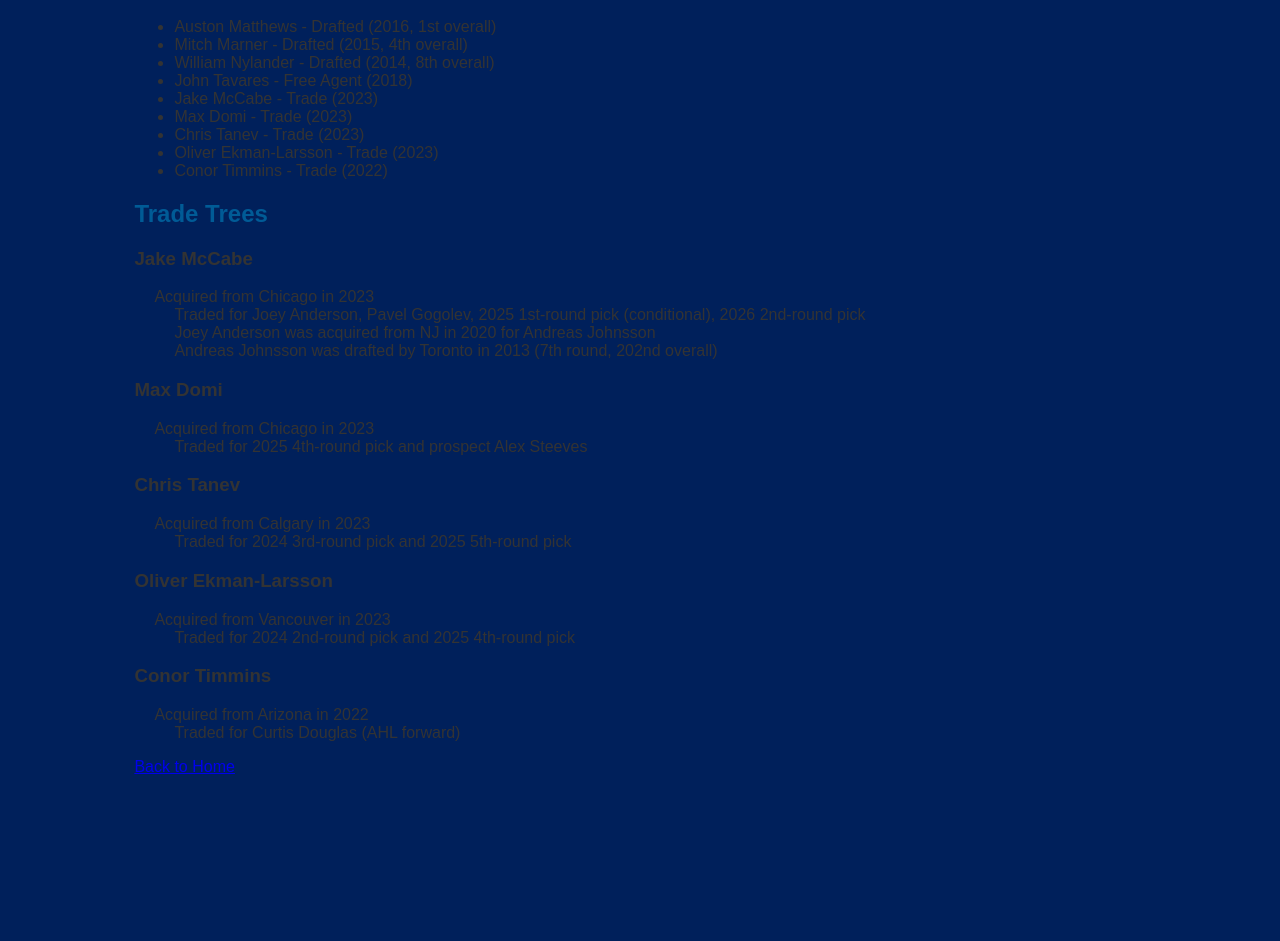
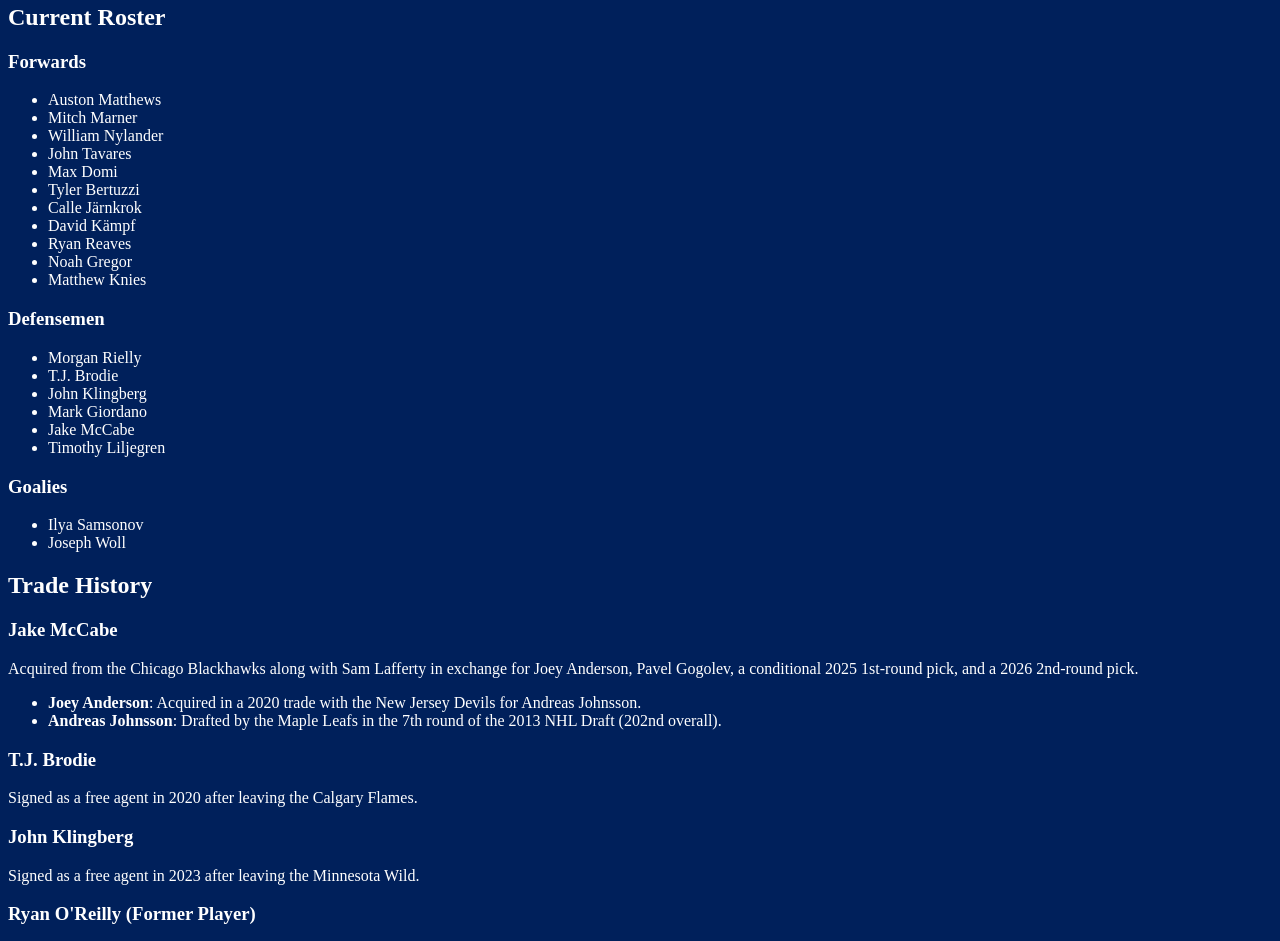
Before and after one commit to NHLTradeTree/NHLTrade-Tree, a plain HTML site: page leafs.html in a window 1280 px wide. Shown: the part 148-1089 px from the top of the page. Before the commit the page ends 940 px from the top, so only its background shows below. Drawn offline with Linux system fonts and the light colour scheme.

Commit message:
Update leafs.html

```diff
--- a/leafs.html
+++ b/leafs.html
@@ -4,100 +4,94 @@
     <meta charset="UTF-8">
     <meta name="viewport" content="width=device-width, initial-scale=1.0">
     <title>Toronto Maple Leafs</title>
-    <body style="background-color: #00205b;">
-    <link rel="stylesheet" href="css/styles.css"> <!-- Link to your CSS file if you have one -->
+    <link rel="stylesheet" href="styles.css"> <!-- Link to your CSS file -->
     <style>
         body {
-            font-family: Arial, sans-serif;
-            background-color: #000000;
-            color: #333;
+            background-color: #00205B; /* Leafs Blue */
+            color: white; /* Text color */
         }
-        h1, h2 {
-            color: #005b96;
+        header img {
+            width: 150px; /* Adjust the logo size */
         }
-        .container {
-            width: 80%;
-            margin: 0 auto;
-        }
-        .trade-tree ul {
-            list-style: none;
-            padding-left: 0;
-        }
-        .trade-tree li {
-            margin-left: 20px;
+        a {
+            color: white; /* Ensure link is visible on the blue background */
         }
     </style>
 </head>
 <body>
-    <div class="container">
+    <header>
         <h1>Toronto Maple Leafs Roster</h1>
-        <p>This page lists the current roster of the Toronto Maple Leafs and the trade trees that led to acquiring some players.</p>
+        <p><a href="index.html">Back to Home</a></p> <!-- Link back to the home page -->
+        <img src="images/logos/leafs-logo.jfif" alt="Toronto Maple Leafs Logo">
+    </header>
 
-        <h2>Roster</h2>
+    <section id="roster">
+        <h2>Current Roster</h2>
+        <h3>Forwards</h3>
         <ul>
-            <li>Auston Matthews - Drafted (2016, 1st overall)</li>
-            <li>Mitch Marner - Drafted (2015, 4th overall)</li>
-            <li>William Nylander - Drafted (2014, 8th overall)</li>
-            <li>John Tavares - Free Agent (2018)</li>
-            <li>Jake McCabe - Trade (2023)</li>
-            <li>Max Domi - Trade (2023)</li>
-            <li>Chris Tanev - Trade (2023)</li>
-            <li>Oliver Ekman-Larsson - Trade (2023)</li>
-            <li>Conor Timmins - Trade (2022)</li>
+            <li>Auston Matthews</li>
+            <li>Mitch Marner</li>
+            <li>William Nylander</li>
+            <li>John Tavares</li>
+            <li>Max Domi</li>
+            <li>Tyler Bertuzzi</li>
+            <li>Calle Järnkrok</li>
+            <li>David Kämpf</li>
+            <li>Ryan Reaves</li>
+            <li>Noah Gregor</li>
+            <li>Matthew Knies</li>
         </ul>
 
-        <h2>Trade Trees</h2>
-        <div class="trade-tree">
-            <h3>Jake McCabe</h3>
+        <h3>Defensemen</h3>
         <ul>
-                <li>Acquired from Chicago in 2023
-                    <ul>
-                        <li>Traded for Joey Anderson, Pavel Gogolev, 2025 1st-round pick (conditional), 2026 2nd-round pick</li>
-                        <li>Joey Anderson was acquired from NJ in 2020 for Andreas Johnsson</li>
-                        <li>Andreas Johnsson was drafted by Toronto in 2013 (7th round, 202nd overall)</li>
-                    </ul>
-                </li>
+            <li>Morgan Rielly</li>
+            <li>T.J. Brodie</li>
+            <li>John Klingberg</li>
+            <li>Mark Giordano</li>
+            <li>Jake McCabe</li>
+            <li>Timothy Liljegren</li>
         </ul>
 
-            <h3>Max Domi</h3>
+        <h3>Goalies</h3>
         <ul>
-                <li>Acquired from Chicago in 2023
+            <li>Ilya Samsonov</li>
+            <li>Joseph Woll</li>
+        </ul>
+    </section>
+
+    <section id="trades">
+        <h2>Trade History</h2>
+
+        <h3>Jake McCabe</h3>
+        <p>Acquired from the Chicago Blackhawks along with Sam Lafferty in exchange for Joey Anderson, Pavel Gogolev, a conditional 2025 1st-round pick, and a 2026 2nd-round pick.</p>
         <ul>
-                        <li>Traded for 2025 4th-round pick and prospect Alex Steeves</li>
-                    </ul>
-                </li>
+            <li><strong>Joey Anderson</strong>: Acquired in a 2020 trade with the New Jersey Devils for Andreas Johnsson.</li>
+            <li><strong>Andreas Johnsson</strong>: Drafted by the Maple Leafs in the 7th round of the 2013 NHL Draft (202nd overall).</li>
         </ul>
 
-            <h3>Chris Tanev</h3>
+        <h3>T.J. Brodie</h3>
+        <p>Signed as a free agent in 2020 after leaving the Calgary Flames.</p>
+
+        <h3>John Klingberg</h3>
+        <p>Signed as a free agent in 2023 after leaving the Minnesota Wild.</p>
+
+        <h3>Ryan O'Reilly (Former Player)</h3>
+        <p>Acquired in 2023 from the St. Louis Blues in a 3-team deal involving the Minnesota Wild. Toronto gave up Mikhail Abramov, Adam Gaudette, and several draft picks (2023 1st, 2024 2nd, and 2023 3rd).</p>
         <ul>
-                <li>Acquired from Calgary in 2023
-                    <ul>
-                        <li>Traded for 2024 3rd-round pick and 2025 5th-round pick</li>
-                    </ul>
-                </li>
+            <li><strong>Mikhail Abramov</strong>: Drafted by the Leafs in the 4th round of the 2019 NHL Draft (115th overall).</li>
+            <li><strong>Adam Gaudette</strong>: Acquired from Ottawa in 2022, after being claimed off waivers by the Leafs.</li>
         </ul>
 
-            <h3>Oliver Ekman-Larsson</h3>
-            <ul>
-                <li>Acquired from Vancouver in 2023
-                    <ul>
-                        <li>Traded for 2024 2nd-round pick and 2025 4th-round pick</li>
-                    </ul>
-                </li>
-            </ul>
+        <h3>John Tavares</h3>
+        <p>Signed as a free agent in 2018 after leaving the New York Islanders.</p>
 
-            <h3>Conor Timmins</h3>
-            <ul>
-                <li>Acquired from Arizona in 2022
-                    <ul>
-                        <li>Traded for Curtis Douglas (AHL forward)</li>
-                    </ul>
-                </li>
-            </ul>
-        </div>
+        <h3>Ryan Reaves</h3>
+        <p>Signed as a free agent in 2023 after playing for the Minnesota Wild.</p>
 
-        <!-- Add navigation link -->
-        <p><a href="index.html">Back to Home</a></p>
-    </div>
+        <h3>Max Domi</h3>
+        <p>Signed as a free agent in 2023 after playing for the Dallas Stars.</p>
+
+        <!-- More players and trade history can be added here -->
+    </section>
 </body>
 </html>
```
Lines whose indentation alone changed are shown as unchanged.
